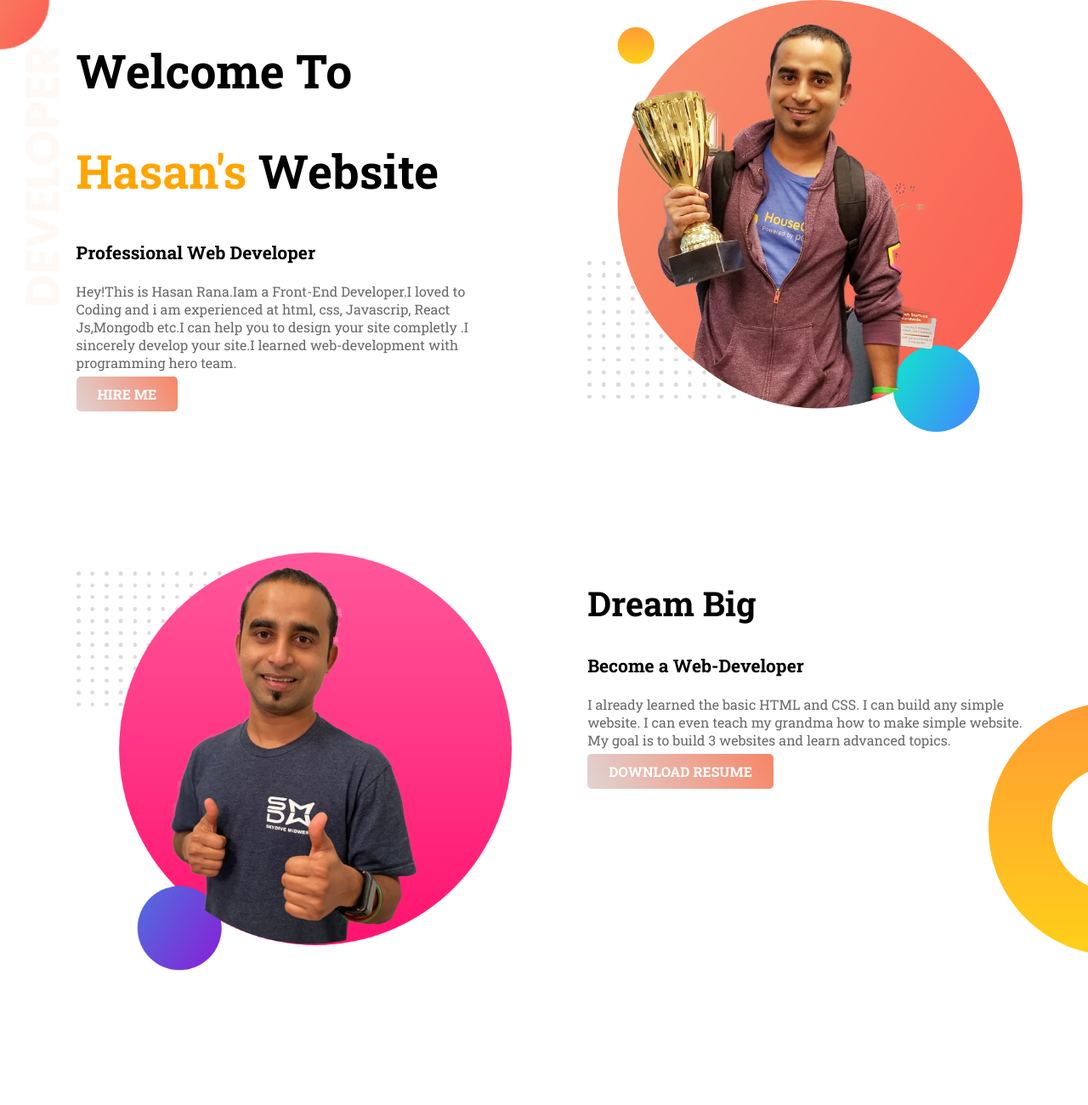
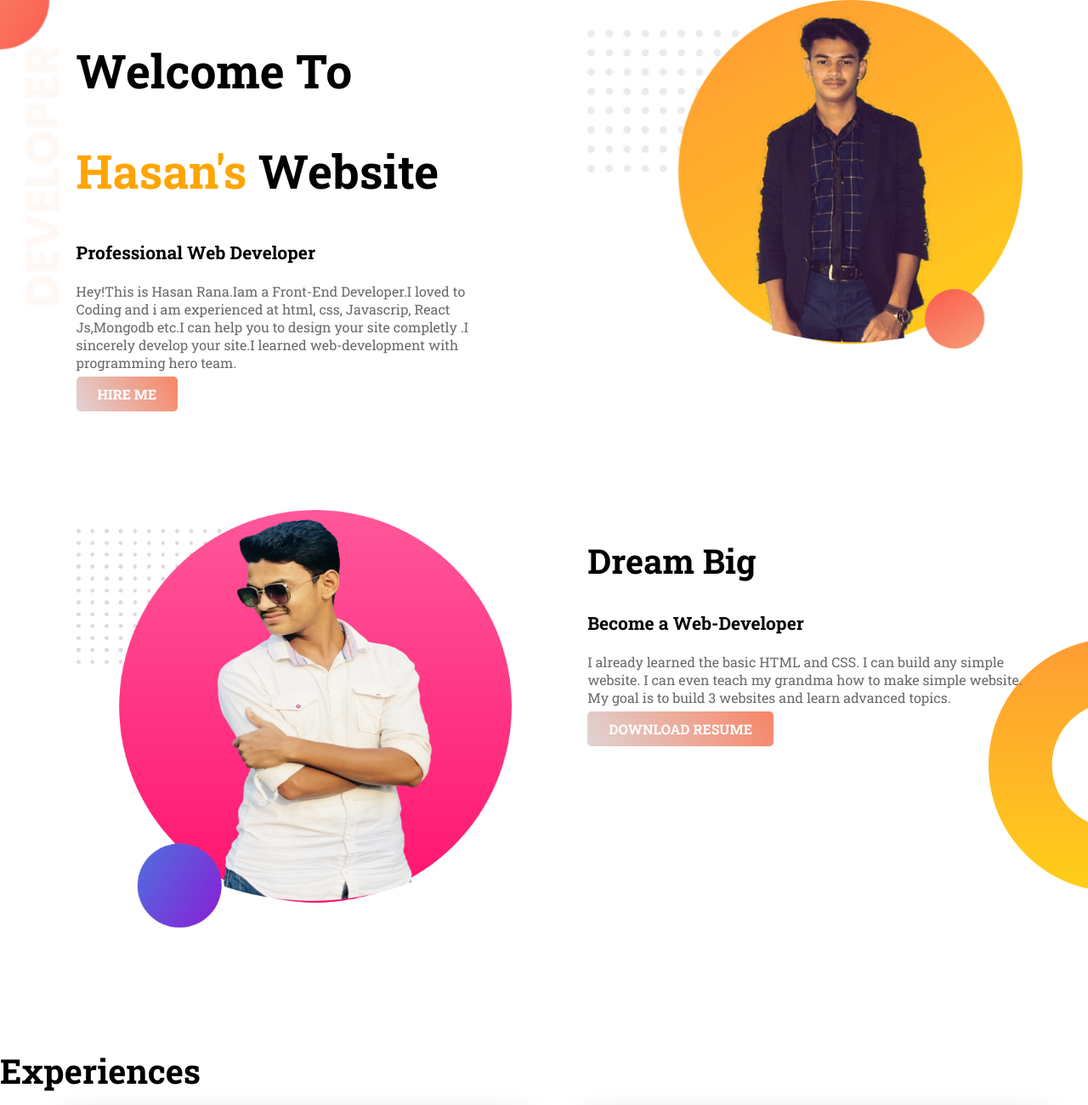
Before and after one commit to hasan178821/web-portfolio, a plain HTML site: page index.html in a window 1280 px wide. Shown: the top 1300 px of the page at 85% size. Drawn offline with Linux system fonts and the light colour scheme.

Commit message:
final finished

```diff
--- a/index.html
+++ b/index.html
@@ -19,17 +19,17 @@
         </div>
 
         <div class="half-width">
-            <img src="images/jhankar.png" alt="jhankar mahabub">
+            <img src="images/image-11.png" alt="hasan rana">
         </div>
 
     </section>
 <!-- header section -->
 
 
-<!-- about section -->
+<!-- dream  section -->
     <section class="dream-area">
-        <div class="half-width">
-            <img src="images/jhankar2.png" alt="">
+        <div class="half-width profile-2">
+            <img src="images/my-bgimage2.png" alt="hasan 2">
         </div>
         <div class="half-width">
             <h2 class="about-info-title">Dream Big</h2>
@@ -39,7 +39,7 @@
         </div>
 
     </section>
-<!-- about section -->
+<!-- dream section -->
 
 <section class="experiences-area">
     <h2>Experiences</h2>
--- a/style.css
+++ b/style.css
@@ -5,7 +5,7 @@ font-family: 'Roboto Slab', serif;
 }
 section{
     height: 500px;
-    padding-bottom: 150px;
+    padding-bottom: 100px;
 }
 p{
     color: dimgray;
```
Also changed, not shown: images/image-11.png (added), images/image-14.png (added), images/my-bgimage2.png (added).
